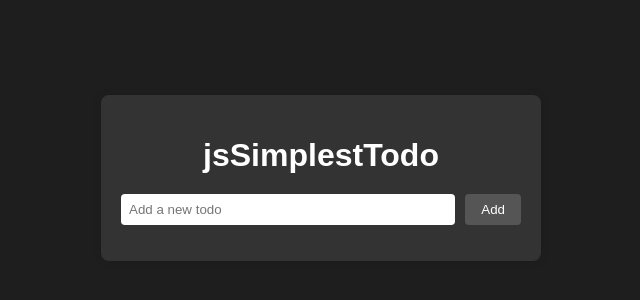
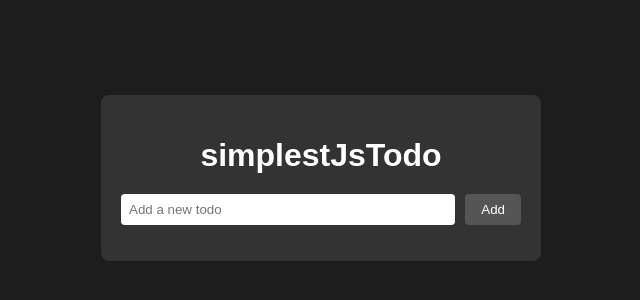
Before and after one commit to MaDrCloudDev/simplestJsTodo, a plain HTML site: page index.html in a window 1280 px wide. Shown: the part 222-522 px from the top of the page, without its empty margins (319-959 px from the left). Drawn offline with Linux system fonts and the light colour scheme.

Commit message:
name change
name change

```diff
--- a/index.html
+++ b/index.html
@@ -5,7 +5,7 @@
 		<meta
 			name="viewport"
 			content="width=device-width, initial-scale=1.0" />
-		<title>jsSimplestTodo | MaDr</title>
+		<title>simplestJsTodo | MaDr</title>
 		<link
 			rel="icon"
 			type="image/svg"
@@ -17,7 +17,7 @@
 	</head>
 	<body>
 		<div class="container">
-			<h1>jsSimplestTodo</h1>
+			<h1>simplestJsTodo</h1>
 			<div class="input-wrapper">
 				<input
 					type="text"
```
